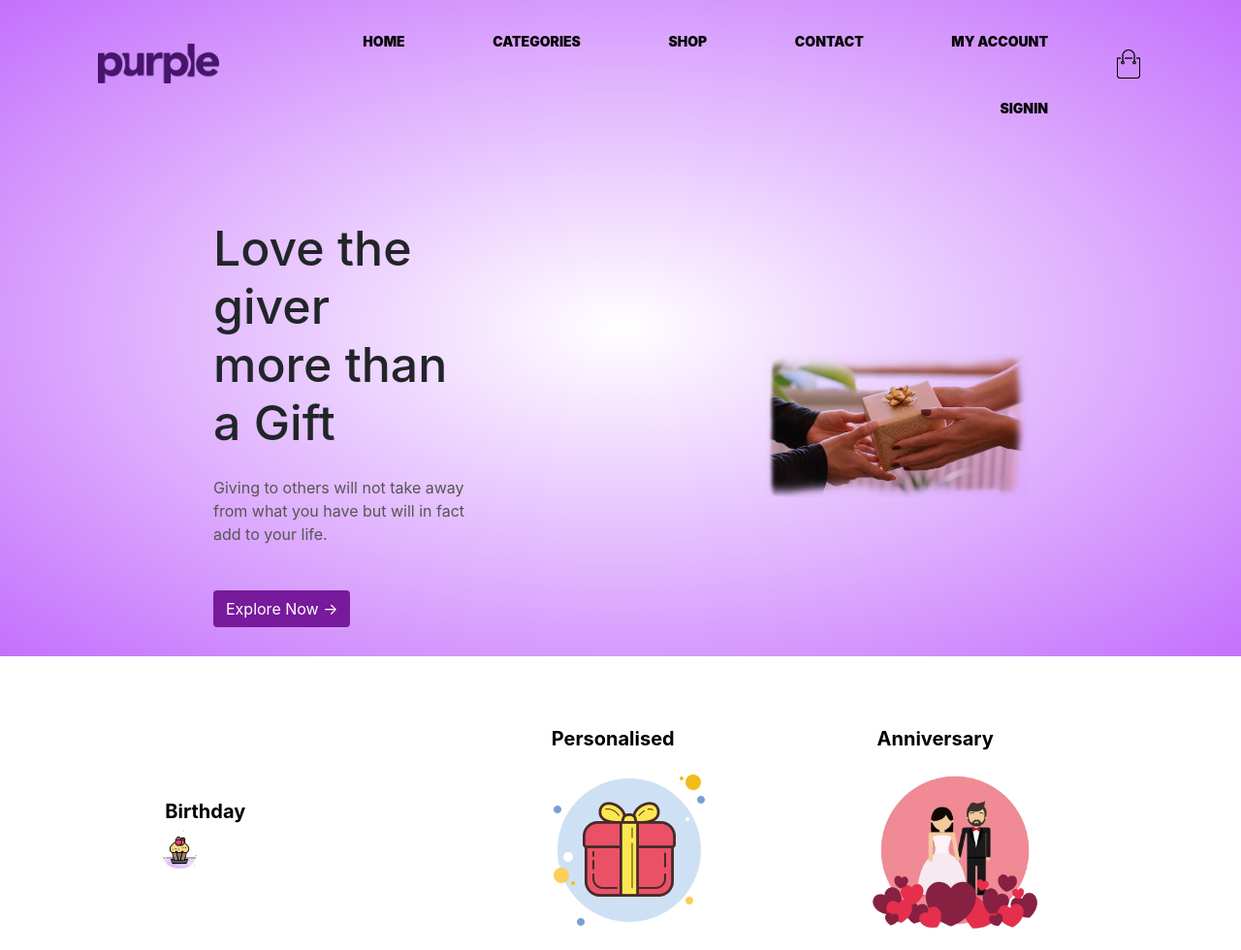
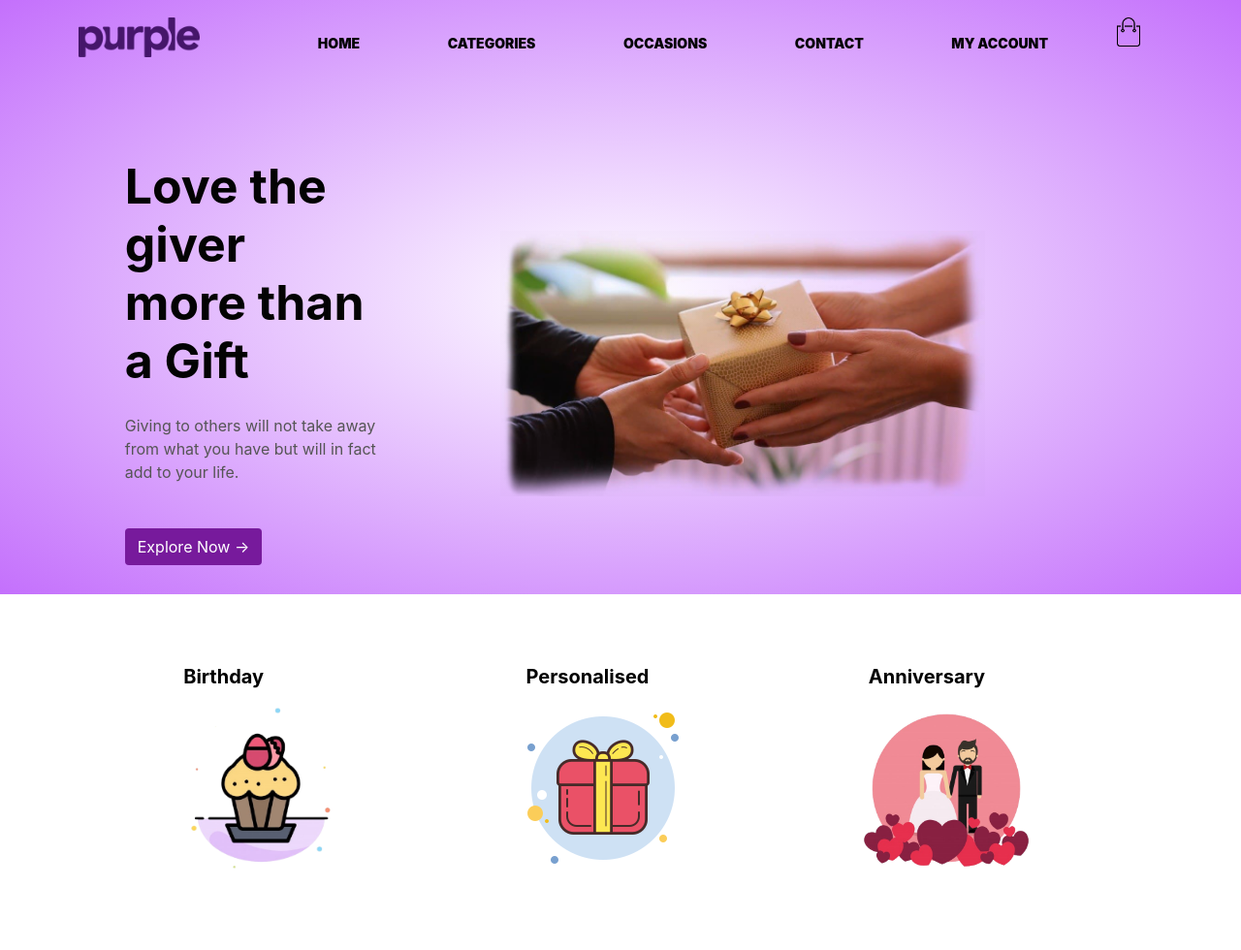
Before and after one commit to pranavanr1999/Gift-shop, a plain HTML site: page index.html in a window 1280 px wide. Shown: the top 980 px of the page at 97% size. Drawn offline with nearby package versions, Linux system fonts and the light colour scheme.

Commit message:
Add files via upload

```diff
--- a/index.html
+++ b/index.html
@@ -18,7 +18,7 @@
         <div class="container">
             <div class="navbar">
                 <div class="logo">
-                    <a href="index.html"><img src="images/logo.png" width="125px"></a>
+                    <a href="index.html"><img class="img" src="images/logo.png"  width="125px"></a>
                 </div>
                 <nav class="category" >
                     <ul id="MenuItems">
@@ -35,10 +35,29 @@
                                 </span>
                             </div>
                         </li>
-                         <li><a href="products.html">Shop</a></li>
+                        <li><a href="#">Occasions</a>
+                            <div class="megamenu">
+                                <span>
+                                    <a href="#" class="megatitle">Gifts</a>
+                                    <a href="products.html">for Men</a>
+                                    <a href="products.html">For Women</a>
+                                    <a href="anniversary.html">anniversary special</a>
+                                    <a href="birthday.html">Birthday special</a>
+                                    <a href="personalised.html">Personalised Gifts</a>
+                                </span>
+                            </div>
+                        </li>
                          <li><a href="ContactUs.html">Contact</a></li>
-                         <li><a href="myaccount.html">My Account</a></li>
-                         <li><a href="account.html">SignIn</a></li>
+                         <li><a href="#">My Account</a>
+                            <div class="megamenu" style="width: 200px;">
+                                <span>
+                                    <a href="account.html">SignIn</a>
+                                    <a href="account.html">SignUp</a>
+
+                                </span>
+                            </div>
+                        </li>
+
 
                     </ul>
                 </nav>
@@ -51,7 +70,7 @@
                     <p>Giving to others will not take away from what you have but will in fact add to your life.</p>
                     <a href="products.html" class="btn">Explore Now &#8594;</a>
                 </div>
-                <div class="col-2">
+                <div class="col-7">
                     <img class="header_img" src="images/newheader.jpg">
                 </div>
             </div>
@@ -62,11 +81,10 @@
         <div class="categories">
             <div class="small-container">
                 <div class="row">
-                    <a href="birthday.html"><div class="col-3">
-                        <span class="categorylistone">Birthday</span>
-                        <img src="images/cake2.png">
-                </div>
-            </a>
+                    <div class="col-3">
+                        <span class="categorylist">Birthday </span>
+                        <a href="personalised.html"><img src="images/cake2.png"></a>
+                    </div>
                 <div class="col-3">
                     <span class="categorylist">Personalised </span>
                     <a href="personalised.html"><img src="images/gift1.png"></a>
--- a/style.css
+++ b/style.css
@@ -51,17 +51,36 @@ p {
 .col-2 {
   flex-basis: 50%;
   min-width: 300px;
+
 }
+.col-7 > img{
+  width: 150%;
+  max-width: 500px;
+  padding: 50px 0;
+  mix-blend-mode: multiply;
+}
+.col-7{
+  align-items: center;
+}
+
 .col-2 > img {
   max-width: 100%;
-  padding: 50px 0;
+  padding: 0 0;
   mix-blend-mode: multiply;
+
+}
+
+.img{
+  margin-left: -20px;
+  margin-top: 10px;
 }
 
 .col-2 h1 {
   font-size: 50px;
   line-height: 60px;
   margin: 25px 0;
+  font-weight: bolder;
+  color: #030303;
 }
 
 .btn {
```
